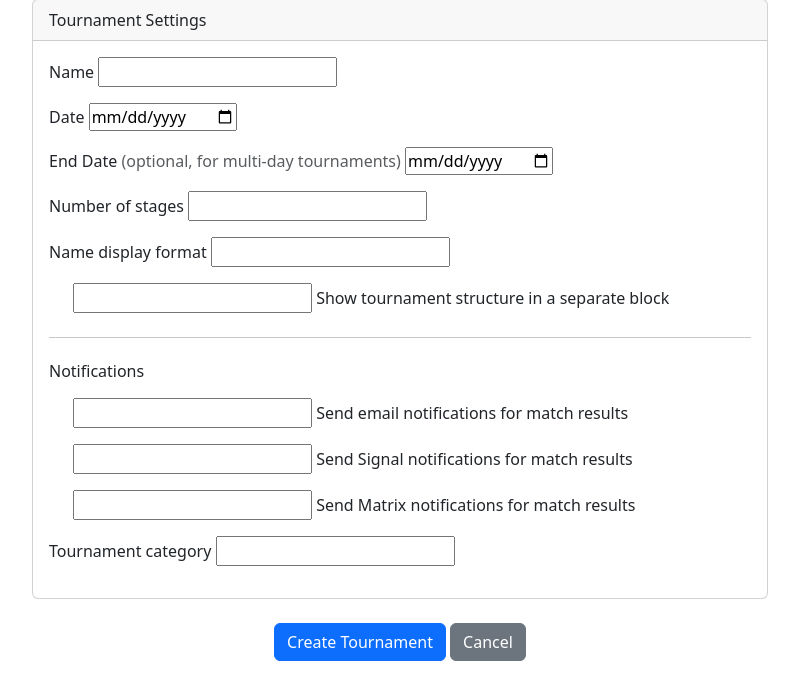
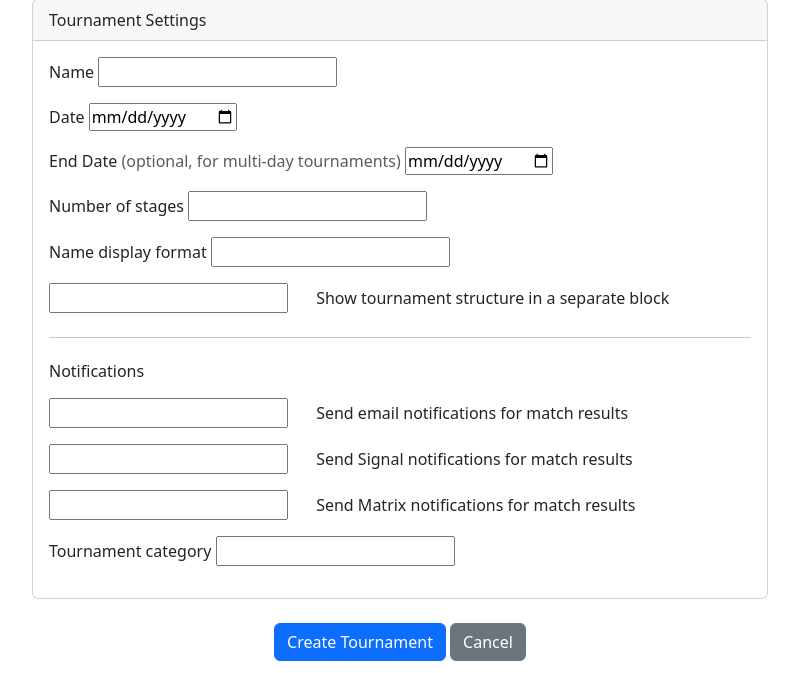
Before and after one commit to wilenius/ddc, a Django app: template tournament_creator/templates/tournament_creator/tournament_create.html in a window 1280 px wide. Shown: the part 127-800 px from the top of the page, without its empty margins (240-1039 px from the left). Run offline with Django 5.2, Linux system fonts and the light colour scheme; the template is opened without the code that fills it: most values are stand-ins (such as "Sample title", 1, 10 or a date in 2020); form fields are guessed from the names that the template uses.

Commit message:
Remove Bootstrap default checkbox indentation
Applied inline styles to align all checkboxes to the left edge:
- Set padding-left: 0 on form-check containers
- Set padding-left: 1.5em on labels to maintain checkbox-label spacing

This creates consistent left alignment across all form elements.

🤖 Generated with [Claude Code](https://claude.com/claude-code)

Co-Authored-By: Claude <noreply@anthropic.com>

```diff
--- a/tournament_creator/templates/tournament_creator/tournament_create.html
+++ b/tournament_creator/templates/tournament_creator/tournament_create.html
@@ -56,9 +56,9 @@
                     </div>
 
                     <div class="mb-3">
-                        <div class="form-check">
+                        <div class="form-check" style="padding-left: 0;">
                             {{ form.show_structure }}
-                            <label class="form-check-label" for="{{ form.show_structure.id_for_label }}">
+                            <label class="form-check-label" for="{{ form.show_structure.id_for_label }}" style="padding-left: 1.5em;">
                                 Show tournament structure in a separate block
                             </label>
                         </div>
@@ -70,9 +70,9 @@
                     <h6 class="mb-3">Notifications</h6>
 
                     <div class="mb-3">
-                        <div class="form-check">
+                        <div class="form-check" style="padding-left: 0;">
                             {{ form.notify_by_email }}
-                            <label class="form-check-label" for="{{ form.notify_by_email.id_for_label }}">
+                            <label class="form-check-label" for="{{ form.notify_by_email.id_for_label }}" style="padding-left: 1.5em;">
                                 Send email notifications for match results
                             </label>
                         </div>
@@ -84,9 +84,9 @@
                     </div>
 
                     <div class="mb-3">
-                        <div class="form-check">
+                        <div class="form-check" style="padding-left: 0;">
                             {{ form.notify_by_signal }}
-                            <label class="form-check-label" for="{{ form.notify_by_signal.id_for_label }}">
+                            <label class="form-check-label" for="{{ form.notify_by_signal.id_for_label }}" style="padding-left: 1.5em;">
                                 Send Signal notifications for match results
                             </label>
                         </div>
@@ -98,9 +98,9 @@
                     </div>
 
                     <div class="mb-3">
-                        <div class="form-check">
+                        <div class="form-check" style="padding-left: 0;">
                             {{ form.notify_by_matrix }}
-                            <label class="form-check-label" for="{{ form.notify_by_matrix.id_for_label }}">
+                            <label class="form-check-label" for="{{ form.notify_by_matrix.id_for_label }}" style="padding-left: 1.5em;">
                                 Send Matrix notifications for match results
                             </label>
                         </div>
```
